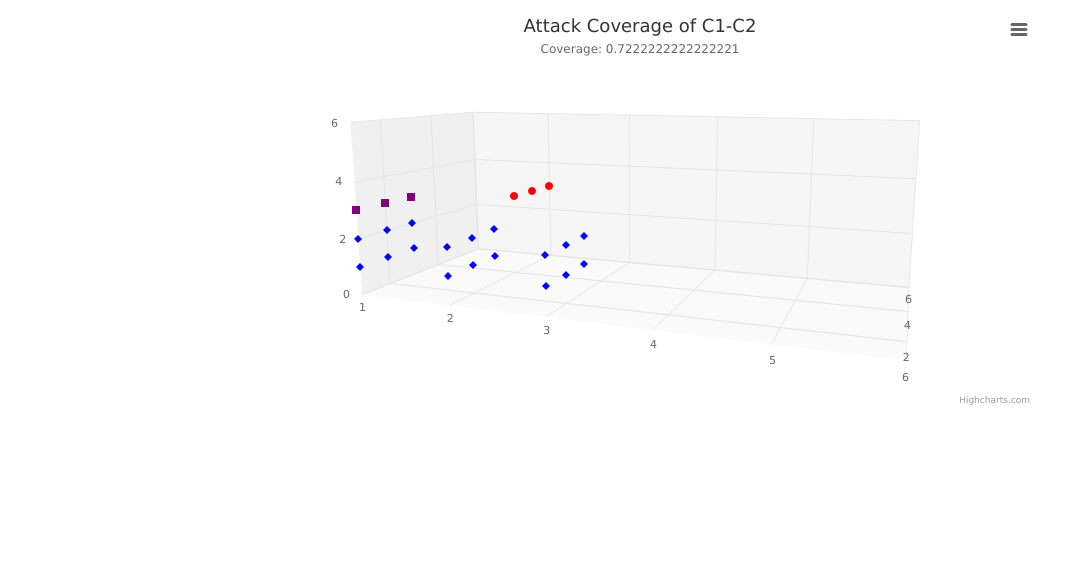
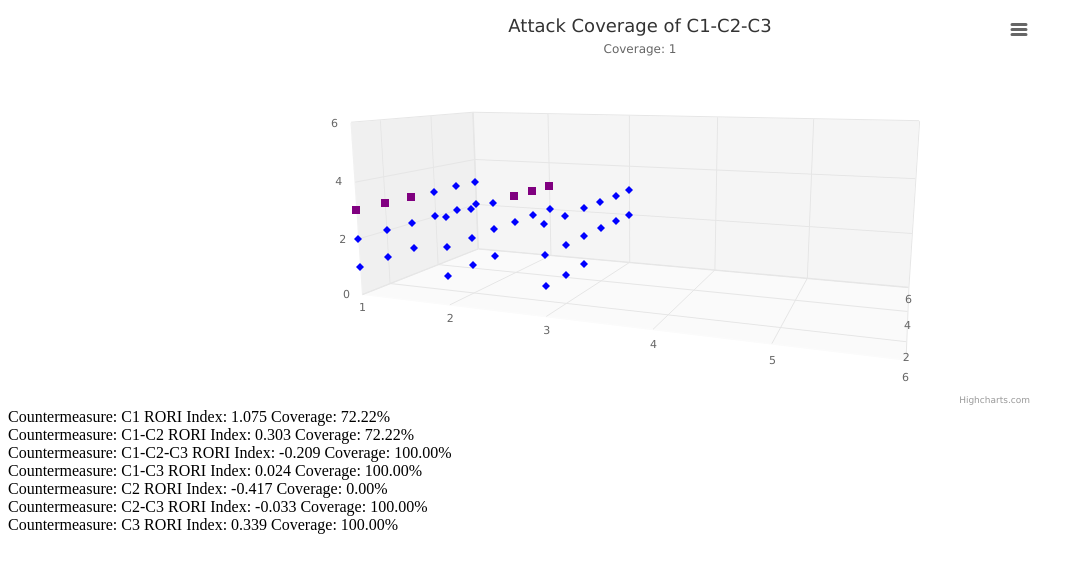
Before and after one commit to ozgunbal/countermeasure-selection-tool, a website built with webpack: page src_v2/index.html in a window 1280 px wide. Shown: the whole page, without its empty margins (0-1085 px from the left). Built offline with nearby package versions, Linux system fonts and the light colour scheme; what highcharts-more would draw is missing.

Commit message:
display roris in page

```diff
--- a/src_v2/index.html
+++ b/src_v2/index.html
@@ -15,6 +15,7 @@
 
 <body>
     <div id="container"></div>
+    <div id="rorilist"></div>
 </body>
 
 </html>
--- a/src_v2/index.js
+++ b/src_v2/index.js
@@ -56,17 +56,30 @@ const simulate = (systemInfo, attackInfo, countermeasureInfo) => {
     return roriList;
 }
 
+function visualizeRORIs (RORIs) {
+    var rorilist = document.querySelector('#rorilist');
+    console.log(rorilist);
+    var roriElement = RORIs.map(RORI => {
+        var div = document.createElement('div');
+        div.innerHTML = `Countermeasure: ${RORI.code} RORI Index: ${(RORI.rori).toFixed(3)} Coverage: ${(RORI.coverage * 100).toFixed(2)}%`;
+        console.log(div);
+        rorilist.appendChild(div);
+        return div;
+    });
+    //rorilist.appendChild(roriElement);
+}
+
 const RORIs = simulate(systemInfo, attackInfo, countermeasureInfo);
-console.log(RORIs);
+visualizeRORIs(RORIs);
 
 //chart parameters
 const resourceLimit = systemInfo.volumeObject.resource.length;
 const channelLimit = systemInfo.volumeObject.channel.length;
 const userAccountLimit = systemInfo.volumeObject.userAccount.length;
 
-let onlyAttack = RORIs[1].scatterRanges.onlyAttack;
-let onlyCM = RORIs[1].scatterRanges.onlyCM;
-let cover = RORIs[1].scatterRanges.coverage;
+let onlyAttack = RORIs[2].scatterRanges.onlyAttack;
+let onlyCM = RORIs[2].scatterRanges.onlyCM;
+let cover = RORIs[2].scatterRanges.coverage;
 
 document.addEventListener("DOMContentLoaded", function () {
     // Set up the chart
@@ -90,10 +103,10 @@ document.addEventListener("DOMContentLoaded", function () {
             }
         },
         title: {
-            text: `Attack Coverage of ${RORIs[1].code}`
+            text: `Attack Coverage of ${RORIs[2].code}`
         },
         subtitle: {
-            text: `Coverage: ${RORIs[1].coverage}`
+            text: `Coverage: ${RORIs[2].coverage}`
         },
         plotOptions: {
             scatter: {
@@ -137,7 +150,3 @@ document.addEventListener("DOMContentLoaded", function () {
         }]
     });
 });
-
-const mapVolumeToScatterPoints = (volumeOne) => {
-
-}
```
Also changed, not shown: README.md.
